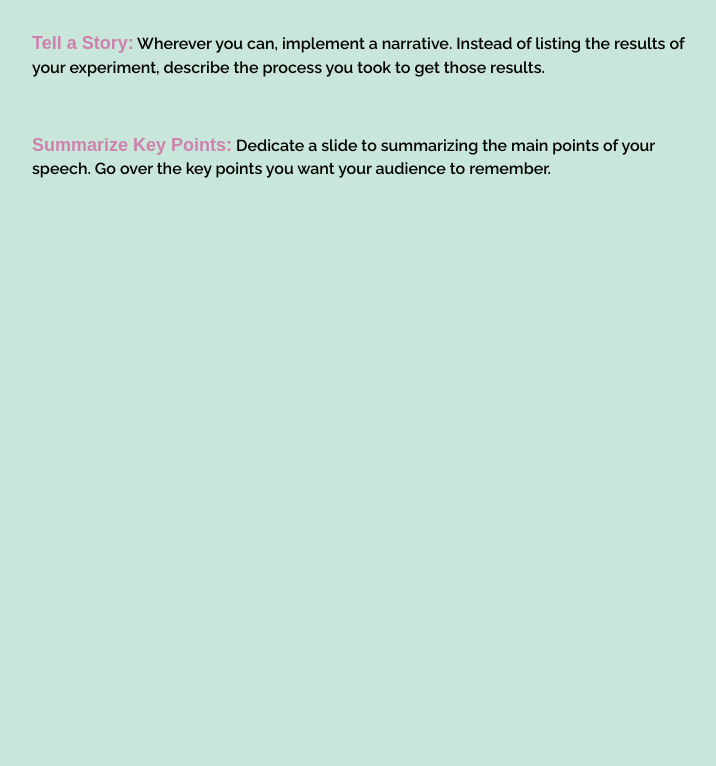
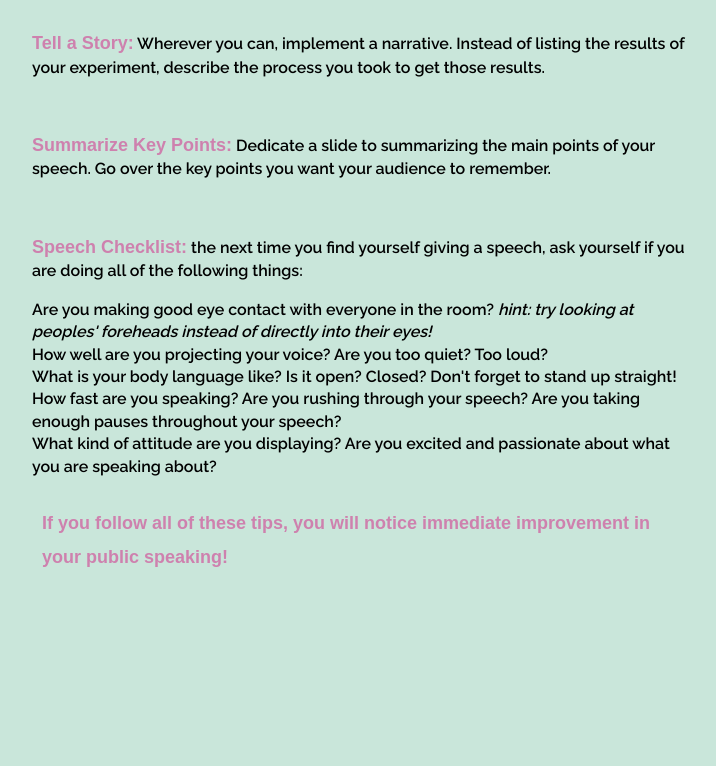
Before and after one commit to angielt/stagebright, a Python web app: template stage-bright-project/templates/tips.html in a window 1280 px wide. Shown: the part 674-1440 px from the top of the page, without its empty margins (281-997 px from the left). Before the commit the page ends 852 px from the top, so only its background shows below. Run offline with Jinja, Linux system fonts and the light colour scheme; the template is opened without the code that fills it, so the values that code supplies are empty.

Commit message:
added tips and go back button onto the post.html page

```diff
--- a/stage-bright-project/templates/post.html
+++ b/stage-bright-project/templates/post.html
@@ -43,6 +43,7 @@
       <p>Content <textarea rows="4" cols="50" name="content">{{post.content}}</textarea></p>
       <input type="submit" />
     </form>
+    <a href="/account">Go Back</a>
   </center>
   </body>
 </html>
--- a/stage-bright-project/templates/tips.html
+++ b/stage-bright-project/templates/tips.html
@@ -42,7 +42,18 @@
      <p><b>Tell a Story:</b> Wherever you can, implement a narrative. Instead of listing the results of your experiment, describe the process you took to get those results.</p>
      <br>
      <p><b>Summarize Key Points:</b> Dedicate a slide to summarizing the main points of your speech. Go over the key points you want your audience to remember.</p>
+     <br>
+     <p><b>Speech Checklist:</b> the next time you find yourself giving a speech, ask yourself if you are doing all of the following things:</p>
+     <ul>
+       <li>Are you making good eye contact with everyone in the room? <em>hint: try looking at peoples' foreheads instead of directly into their eyes!</em></li>
+       <li>How well are you projecting your voice? Are you too quiet? Too loud?</li>
+       <li>What is your body language like? Is it open? Closed? Don't forget to stand up straight!</li>
+       <li>How fast are you speaking? Are you rushing through your speech? Are you taking enough pauses throughout your speech?</li>
+       <li>What kind of attitude are you displaying? Are you excited and passionate about what you are speaking about?</li>
      </ul>
+     <br>
+     <h2><b>If you follow all of these tips, you will notice immediate improvement in your public speaking!</b></h2>
+
  <!-- <iframe width="560" height="315" src="https://www.youtube.com/embed/tShavGuo0_E" frameborder="0" allowfullscreen></iframe>
  <iframe width="420" height="315" src="https://www.youtube.com/embed/UF8uR6Z6KLc" frameborder="0" allowfullscreen></iframe> -->
 </div>
```
